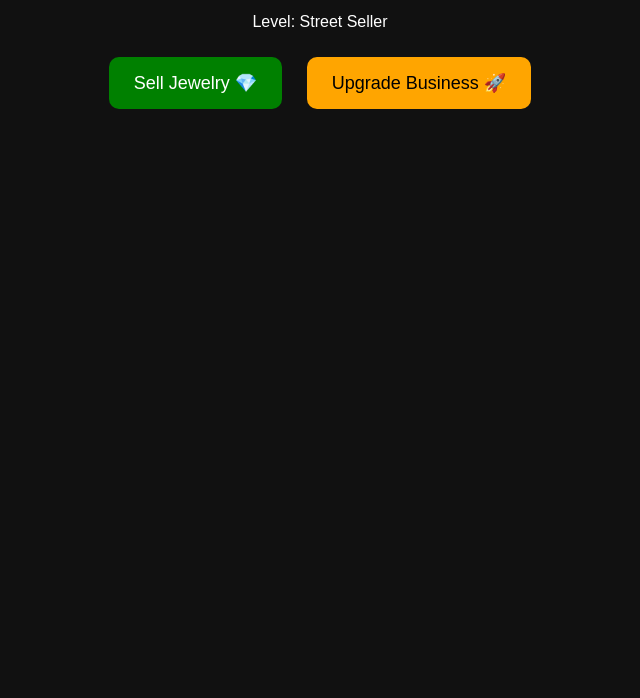
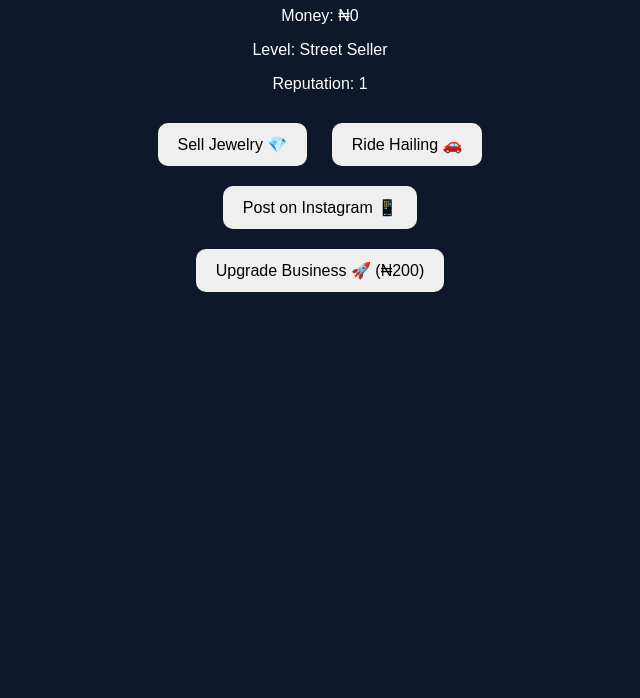
Before and after one commit to lolaiccy/street-hustle-lagos-life, a plain HTML site: page index.html in a window 1280 px wide. Shown: the part 102-800 px from the top of the page, without its empty margins (320-960 px from the left). Drawn offline with Linux system fonts and the light colour scheme.

Commit message:
Update index.html

```diff
--- a/index.html
+++ b/index.html
@@ -3,84 +3,32 @@
 <head>
   <meta charset="UTF-8">
   <title>Street Hustle: Lagos Life</title>
-  <style>
-    body {
-      font-family: Arial, sans-serif;
-      text-align: center;
-      background-color: #111;
-      color: #fff;
-    }
-
-    h1 {
-      color: gold;
-    }
-
-    button {
-      padding: 15px 25px;
-      font-size: 18px;
-      margin: 10px;
-      border: none;
-      border-radius: 10px;
-      cursor: pointer;
-    }
-
-    .sell {
-      background-color: green;
-      color: white;
-    }
-
-    .upgrade {
-      background-color: orange;
-      color: black;
-    }
-  </style>
+  <link rel="stylesheet" href="style.css">
 </head>
 <body>
 
-  <h1>💰 Street Hustle: Lagos Life</h1>
-  <p>Money: ₦<span id="money">0</span></p>
-  <p>Level: <span id="level">Street Seller</span></p>
+  <div class="game">
+    <h1>💰 Street Hustle: Lagos Life</h1>
 
-  <button class="sell" onclick="sell()">Sell Jewelry 💎</button>
-  <button class="upgrade" onclick="upgrade()">Upgrade Business 🚀</button>
+    <div class="stats">
+      <p>Money: ₦<span id="money">0</span></p>
+      <p>Level: <span id="level">Street Seller</span></p>
+      <p>Reputation: <span id="rep">1</span></p>
+    </div>
 
-  <script>
-    let money = 0;
-    let earnings = 10;
-    let level = 1;
+    <div class="buttons">
+      <button onclick="sell()">Sell Jewelry 💎</button>
+      <button onclick="ride()">Ride Hailing 🚗</button>
+      <button onclick="influence()">Post on Instagram 📱</button>
+    </div>
 
-    function sell() {
-      money += earnings;
-      updateDisplay();
-    }
+    <div class="upgrades">
+      <button onclick="upgrade()">Upgrade Business 🚀 (₦200)</button>
+    </div>
 
-    function upgrade() {
-      if (money >= 100) {
-        money -= 100;
-        earnings += 10;
-        level++;
+    <p id="event"></p>
+  </div>
 
-        updateLevel();
-        updateDisplay();
-      } else {
-        alert("You need ₦100 to upgrade!");
-      }
-    }
-
-    function updateDisplay() {
-      document.getElementById("money").innerText = money;
-    }
-
-    function updateLevel() {
-      let levelText = "Street Seller";
-
-      if (level === 2) levelText = "Market Boss";
-      if (level === 3) levelText = "Shop Owner";
-      if (level >= 4) levelText = "CEO 💼";
-
-      document.getElementById("level").innerText = levelText;
-    }
-  </script>
-
+  <script src="script.js"></script>
 </body>
 </html>
```
